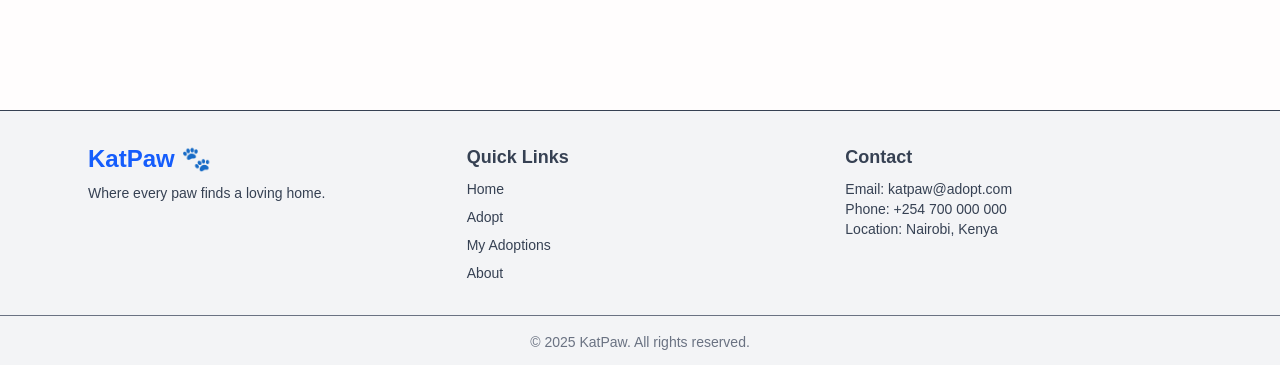
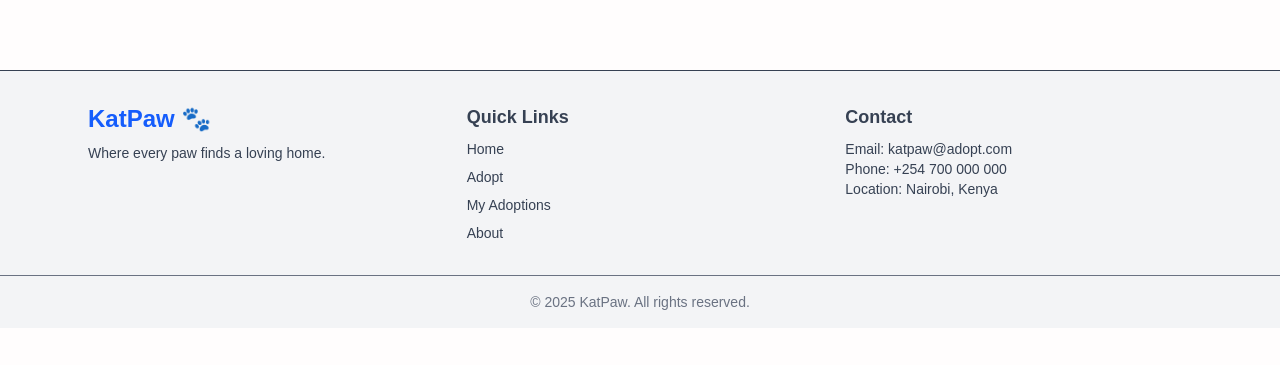
Before and after one commit to briancheruiyot11/katpaw, a Next.js app: page / in a window 1280 px wide. Shown: the part 656-1021 px from the top of the page. After the commit the page ends 984 px from the top, so only its background shows below. Built offline with nearby package versions, Linux system fonts and the light colour scheme.

Commit message:
Remove unnecessary margin-top from Footer component

```diff
--- a/src/components/Footer.jsx
+++ b/src/components/Footer.jsx
@@ -4,7 +4,7 @@
 
 export default function Footer() {
   return (
-    <footer className="bg-gray-100 text-gray-700 mt-10 border-t">
+    <footer className="bg-gray-100 text-gray-700  border-t">
       <div className="max-w-6xl mx-auto px-6 py-8 grid md:grid-cols-3 gap-8">
         {/* Column 1: Logo & Name */}
         <div>
```
